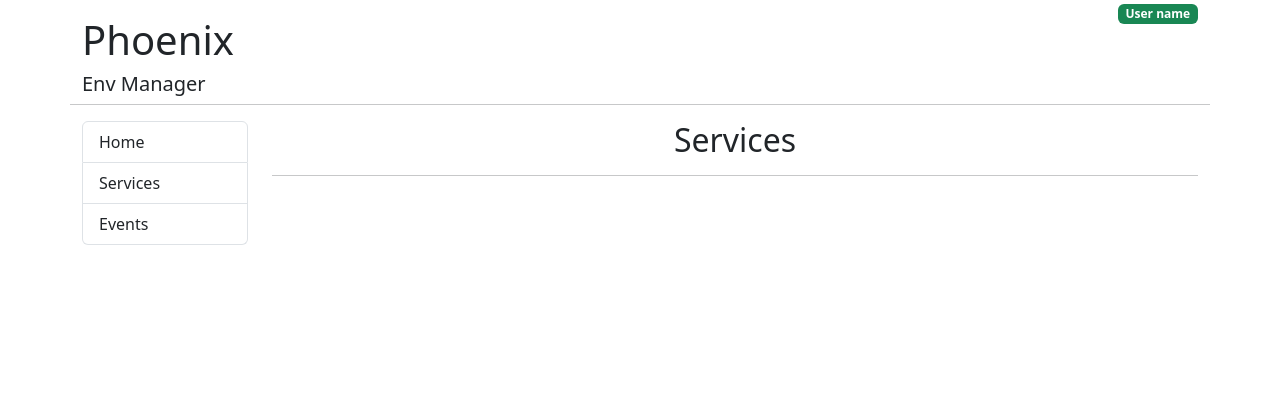
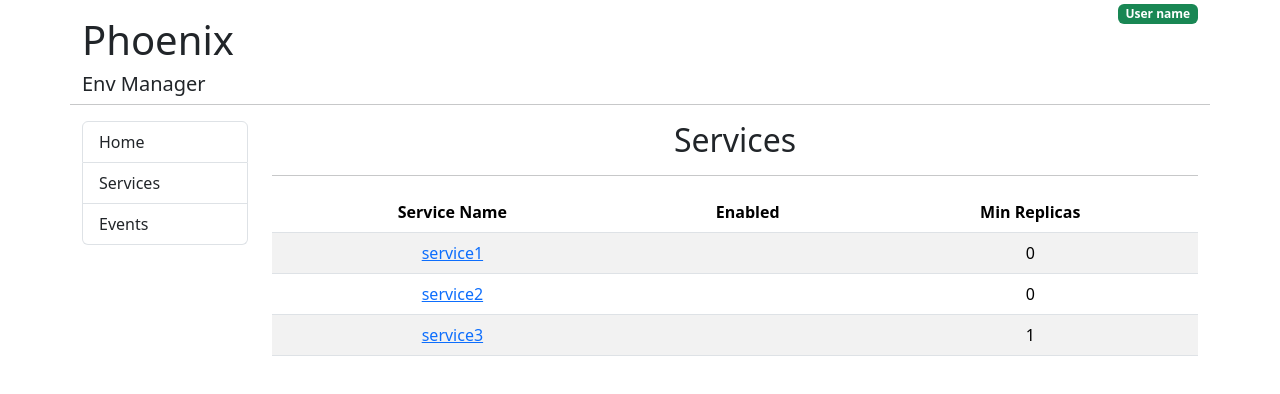
Before and after one commit to setimozac/phoenix-frontend, a React (Create React App) app: page /services in a window 1280 px wide. Shown: the top 394 px of the page. Built offline with nearby package versions, Linux system fonts and the light colour scheme.

Commit message:
added service and services components. also added some dummy data

```diff
--- a/src/App.js
+++ b/src/App.js
@@ -1,6 +1,8 @@
+import { useState } from "react"
 import { Link, Outlet } from "react-router-dom"
 
 const App = function() {
+  const [jwtToken, setJwtToken] = useState("dummy token")
 
   return(
     <>
@@ -20,8 +22,16 @@ const App = function() {
           <nav>
             <div className="list-group">
             <Link to="/" className="list-group-item list-group-item-action">Home</Link>
+            {jwtToken !== ""
+            ?
+            <>
             <Link to="/services" className="list-group-item list-group-item-action">Services</Link>
             <Link to="/events" className="list-group-item list-group-item-action">Events</Link>
+            </>
+            :
+            <>
+            </>
+            }
             </div>
           </nav>
         </div>
--- /dev/null
+++ b/src/components/Service.js
@@ -0,0 +1,51 @@
+import { useEffect, useState } from "react"
+import { useParams } from "react-router-dom"
+
+const Service = () => {
+  const [service, setService] = useState({})
+  let { id } = useParams()
+
+  useEffect(() => {
+    let serviceList = [
+      {
+        id: 1,
+        name: "service1",
+        enable: true,
+        minReplica: 0
+      },
+      {
+        id: 2,
+        name: "service2",
+        enable: true,
+        minReplica: 0
+      },
+      {
+        id: 3,
+        name: "service3",
+        enable: false,
+        minReplica: 1
+      },
+    ]
+
+    serviceList.forEach(element => {
+
+      if (element.id == id) {
+        setService(element)
+        return
+      }
+    });
+  }, [id])
+  return (
+    <>
+    <div className="text-center">
+      <h2>{service.name}</h2>
+      <hr />
+      <p>Replicas: {service.minReplica}</p>
+      <p>This service Is {service.enable ? "Enabled" : "Not Enabled"}</p>
+
+    </div>
+    </>
+  )
+}
+
+export default Service
--- a/src/components/Services.js
+++ b/src/components/Services.js
@@ -1,9 +1,59 @@
+import { useEffect, useState } from "react"
+import { Link } from "react-router-dom"
+
 const Services = () => {
+  const [services, setServices] = useState([])
+
+  useEffect(() => {
+    let serviceList = [
+      {
+        id: 1,
+        name: "service1",
+        enable: true,
+        minReplica: 0
+      },
+      {
+        id: 2,
+        name: "service2",
+        enable: true,
+        minReplica: 0
+      },
+      {
+        id: 3,
+        name: "service3",
+        enable: false,
+        minReplica: 1
+      },
+    ]
+
+    setServices(serviceList)
+  }, [])
+
   return(
     <>
     <div className="text-center">
       <h2>Services</h2>
       <hr />
+      <table className="table table-striped table-hover">
+        <thead>
+          <tr>
+            <th>Service Name</th>
+            <th>Enabled</th>
+            <th>Min Replicas</th>
+          </tr>
+        </thead>
+        <tbody>
+          {services.map((s) => (
+            <tr key={s.name}>
+              <td>
+                <Link to={`/services/${s.id}`}>{s.name}</Link>
+              </td>
+              <td>{s.enable}</td>
+              <td>{s.minReplica}</td>
+            </tr>
+          ))}
+        </tbody>
+      </table>
     </div>
     </>
   )
--- a/src/index.js
+++ b/src/index.js
@@ -8,6 +8,7 @@ import Home from './components/Home';
 import Services from './components/Services';
 import Events from './components/Events';
 import Calendar from './components/Calendar';
+import Service from './components/Service';
 
 const router = createBrowserRouter([
   {
@@ -19,6 +20,10 @@ const router = createBrowserRouter([
       {
         path: "/services",
         element: <Services />
+      },
+      {
+        path: "/services/:id",
+        element: <Service />
       },
       {
         path: "/events",
```
